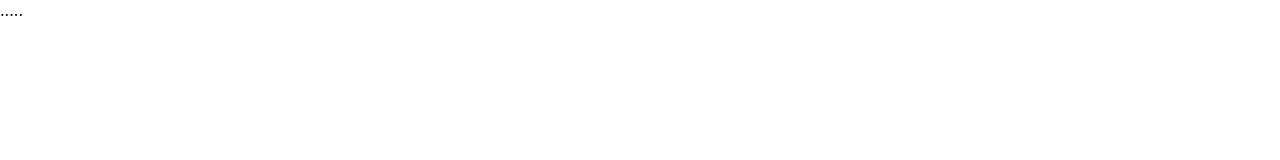
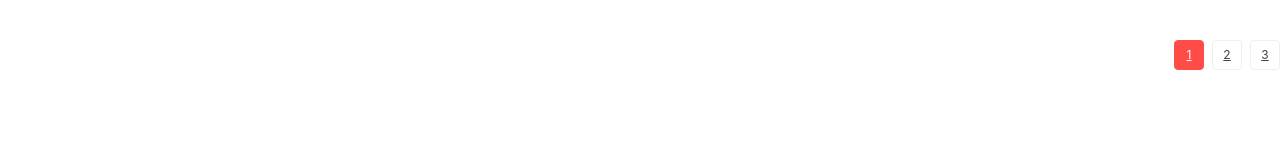
Before and after one commit to Sunbridger/sina, a React (Create React App) app in the folder my_react/: page / in a window 1280 px wide. Shown: the top 160 px of the page. Built offline with nearby package versions, Linux system fonts and the light colour scheme.

Commit message:
修改样式

```diff
--- a/my_react/src/App.css
+++ b/my_react/src/App.css
@@ -61,3 +61,51 @@
   line-height: 60px;
   cursor: pointer;
 }
+
+.page_num {
+	text-align: right;
+	margin: 40px 0 34px 0;
+}
+
+.page_num_a.active {
+	background: #ff4c48;
+	border-color: #ff4c48;
+	color: #fff;
+}
+
+.page_num_a {
+	display: inline-block;
+	width: 28px;
+	height: 28px;
+	text-align: center;
+	line-height: 28px;
+	font-size: 12px;
+	color: #444444;
+	border: 1px solid #efefef;
+	margin-left: 8px;
+	border-radius: 4px;
+}
+
+.page_num_a:link {
+	color: #444444;
+}
+
+.page_num_a:visited {
+	color: #444444;
+}
+
+.page_num_a:hover {
+	background: #ff4c48;
+	border-color: #ff4c48;
+	color: #fff;
+}
+
+.page_num_a:active {
+	color: #fff;
+}
+
+.page_num_a.active {
+	background: #ff4c48;
+	border-color: #ff4c48;
+	color: #fff;
+}
--- a/my_react/src/App.js
+++ b/my_react/src/App.js
@@ -6,14 +6,15 @@ class App extends Component {
   constructor(props){
     super(props);
     this.state={
-      divider:''
+      divider:[],
+      currentPage:1
     }
     this.pageSize = 10;
   }
   createDivider(n) {
     // let currentPage = this.state.currentPage
     // let totalCount = this.state.totalCount
-    let currentPage = 1;
+    let currentPage = this.state.currentPage;
     let totalCount = 24;
     if (!currentPage || !totalCount) {
       this.setState({
@@ -45,14 +46,34 @@ class App extends Component {
       divider
     })
   }
+  setPage(currentPage){
+    this.setState({
+      currentPage
+    })
+  }
   componentDidMount(){
     this.createDivider()
   }
   render(){
-    console.log(this.state.divider,'divider....')
+    let me = this;
     return (
-      <div>
-        .....
+      <div className="page_num">
+        {me.state.divider.map((item, index) => {
+          if (item.dots) {
+            return <span key={index}>......</span>
+          } else {
+            return (
+              <a
+                key={index}
+                className={item.active ? 'page_num_a active' : 'page_num_a'}
+                href="javascript:void(0)"
+                onClick={me.setPage.bind(me, item.num)}
+              >
+                {item.num}
+              </a>
+            )
+          }
+        })}
       </div>
     )
   }
```
